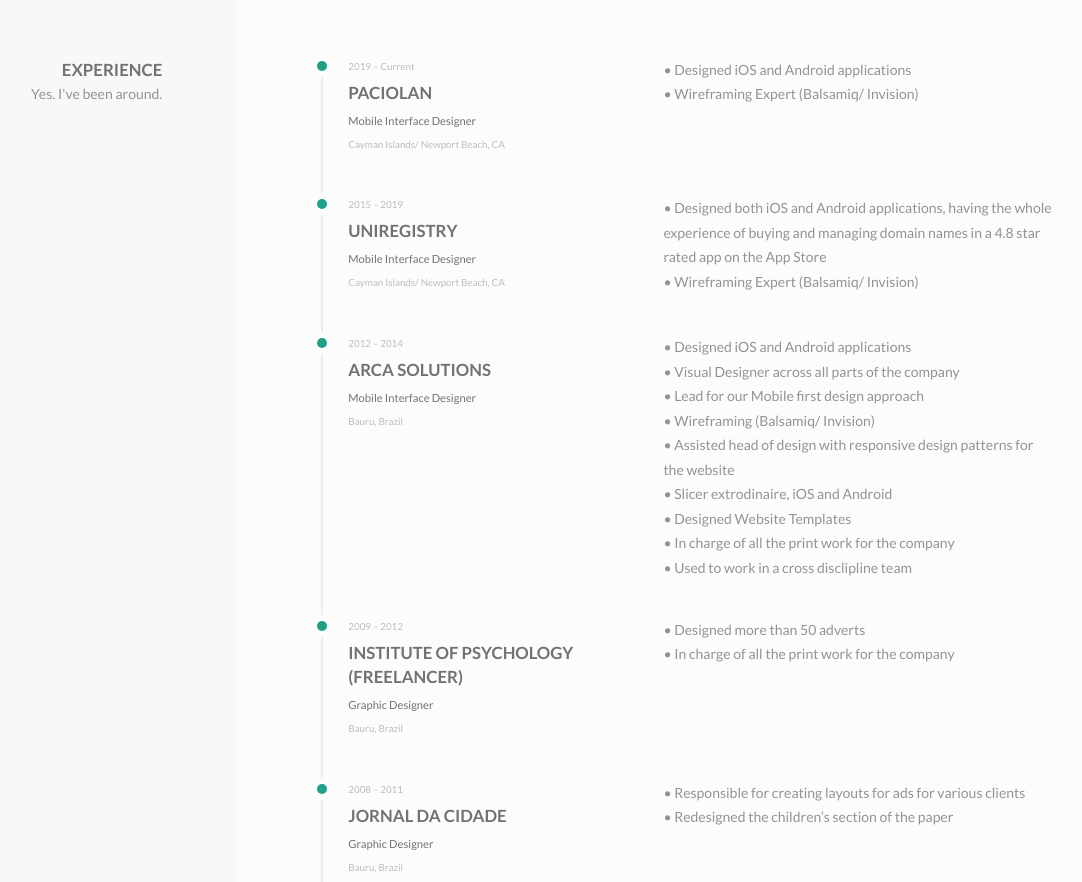
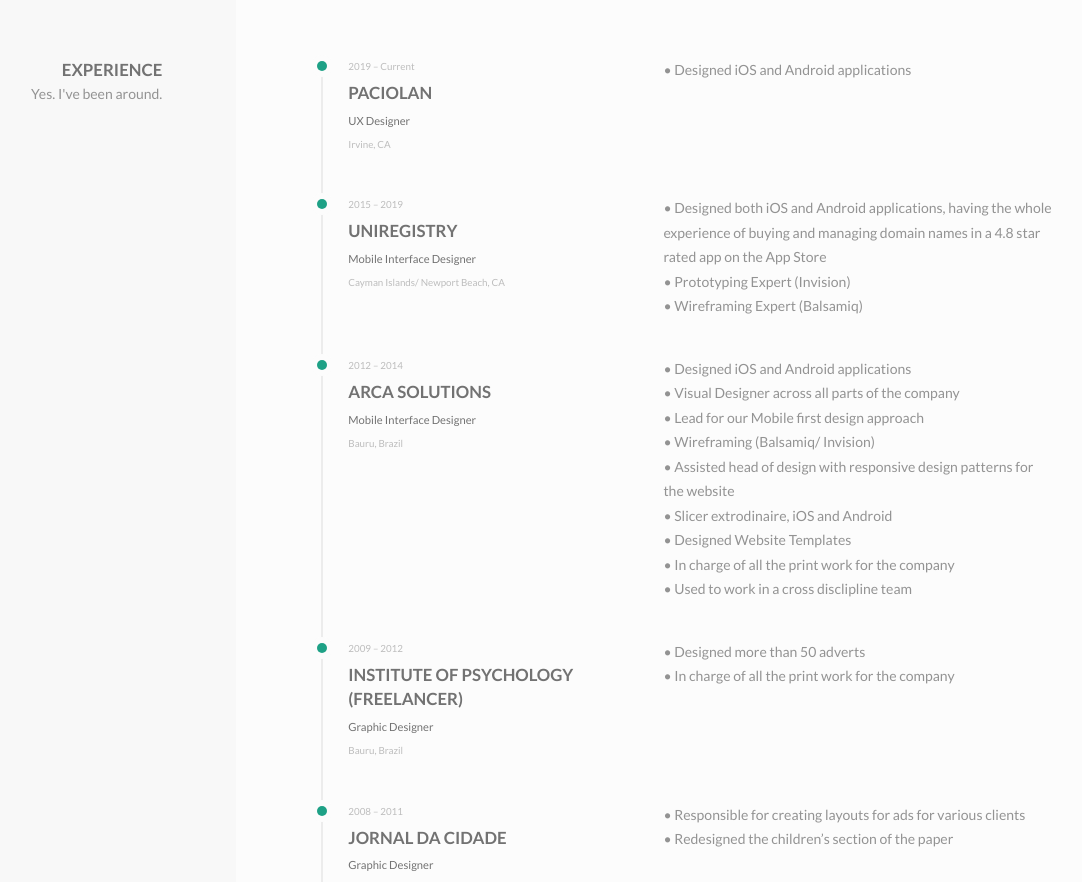
Before and after one commit to marianacury/marianacury.github.io, a plain HTML site: page index.html in a window 1280 px wide. Shown: the part 1488-2370 px from the top of the page, without its empty margins (149-1231 px from the left). Drawn offline with Linux system fonts and the light colour scheme.

Commit message:
Update index.html

```diff
--- a/index.html
+++ b/index.html
@@ -475,19 +475,16 @@
                                                     Paciolan
                                                 </h3>
                                                 <h4 class="c-work__title">
-                                                    Mobile Interface Designer
+                                                    UX Designer
                                                 </h4>
                                                 <div class="c-work__location">
-                                                    Cayman Islands/ Newport Beach, CA
+                                                    Irvine, CA
                                                 </div>
                                             </div>
                                             <div class="o-grid__col-md-7">
                                                 <p>
                                                     •  Designed iOS and Android applications
                                                     </p>
-                                                <p>
-						    •  Wireframing Expert (Balsamiq/ Invision)
-                                                </p>
                                             </div>
                                         </div><!-- /o-grid -->
                                     </div><!-- /o-content -->
@@ -517,7 +514,10 @@
                                                     •  Designed both iOS and Android applications, having the whole experience of buying and managing domain names in a 4.8 star rated app on the App Store
                                                     </p>
                                                 <p>
-					  	    •  Wireframing Expert (Balsamiq/ Invision)
+					  	    •  Prototyping Expert (Invision)
+                                                </p>
+						 <p>
+					  	    •  Wireframing Expert (Balsamiq)
                                                 </p>
                                             </div>
                                         </div><!-- /o-grid -->
```
